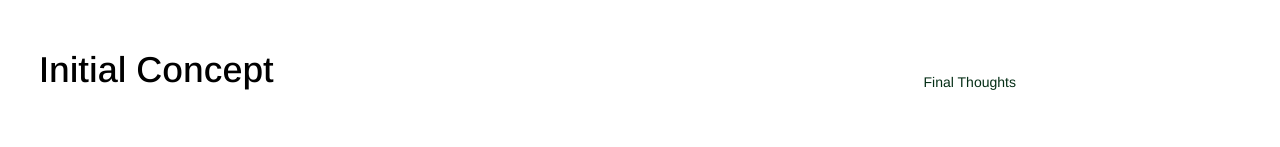
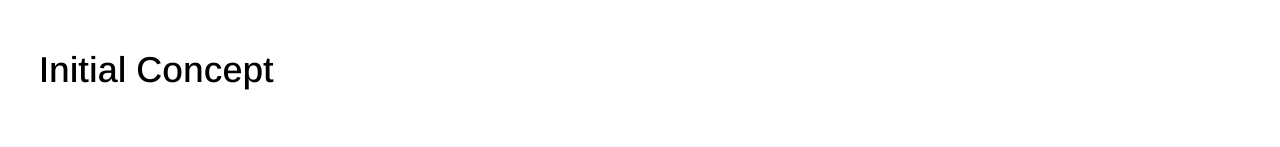
Before and after one commit to georgegausden/portfolio, a Next.js app: page /cgi in a window 1280 px wide. Shown: the part 653-800 px from the top of the page. Built offline with nearby package versions, Linux system fonts and the light colour scheme.

Commit message:
Remove "Final Thoughts" section and update ProjectNavigation sections

```diff
--- a/app/cgi/page.tsx
+++ b/app/cgi/page.tsx
@@ -97,21 +97,12 @@ function Projects() {
           Texturing and preparing the animation assets. We textured the space and lit it, trying as best as we could to match the conditions of the actual space. We then animated the butterflies and moss to grow up the stairs. We also played around with lighting to try to give the illusion of nature coming into the scene.
           </p>
 
-          <h2 id="Final Thoughts">Final Thoughts</h2>
-
-
-          <p>
-            Lorem ipsum dolor sit amet consectetur adipisicing elit. Vel
-            assumenda dolorem praesentium. Similique incidunt omnis atque quam
-            odio mollitia impedit corporis accusantium obcaecati, officiis
-            repellendus beatae hic facilis voluptatibus facere?
-          </p>
 
 
         </div>
 
         <div className="col-span-1">
-          <ProjectNavigation sections={['Initial Concept', 'First Stage', 'Second Stage', 'Third Stage', 'Final Thoughts']} />
+          <ProjectNavigation sections={['Initial Concept', 'First Stage', 'Second Stage', 'Third Stage']} />
         </div>
         <div className="col-span-1">
           <Navbar />
--- a/app/geometries/page.tsx
+++ b/app/geometries/page.tsx
@@ -60,7 +60,7 @@ function Experiments() {
               id="image"
             />
           </div>
-          <div className=" w-full h-auto bg-gray-100 items-center flex justify-center rounded-sm">
+          <div className=" w-full h-auto mt-5 bg-gray-100 items-center flex justify-center rounded-sm">
             <Image
               className=" object-cover"
               src="/geometries3.jpg"
```
